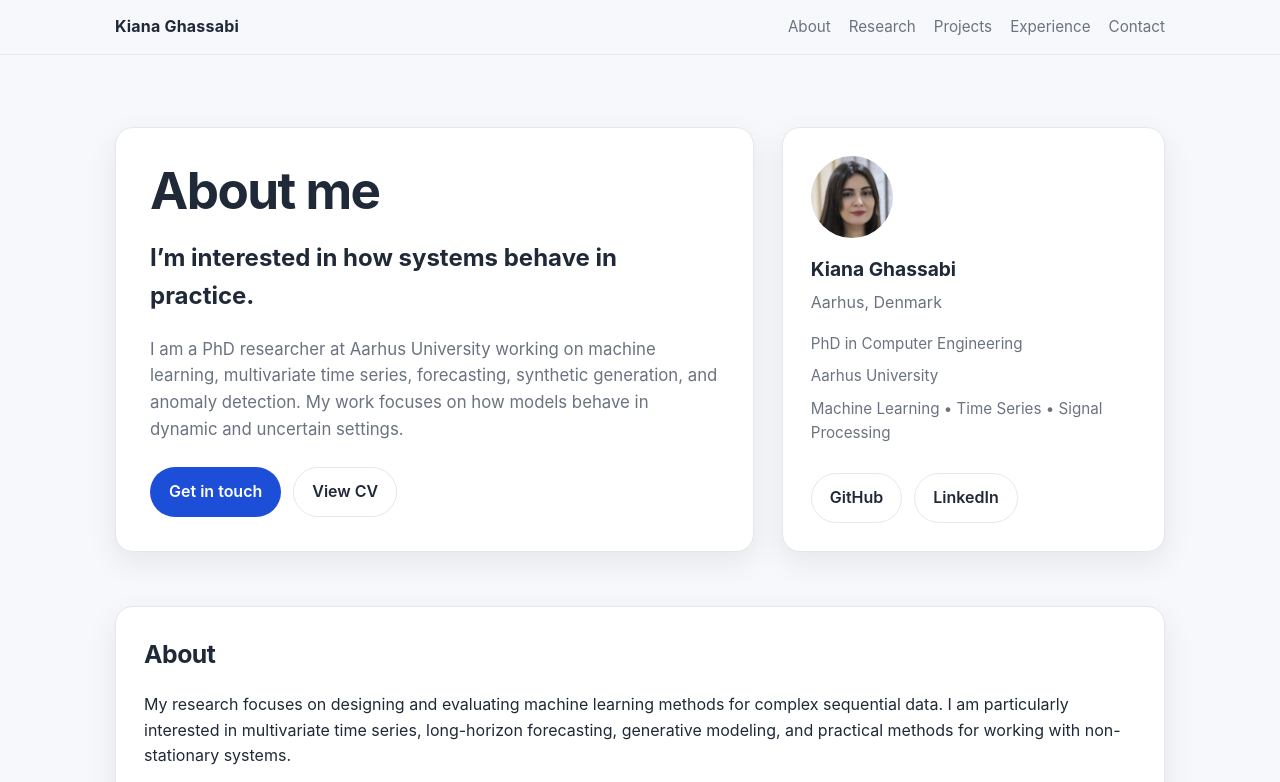
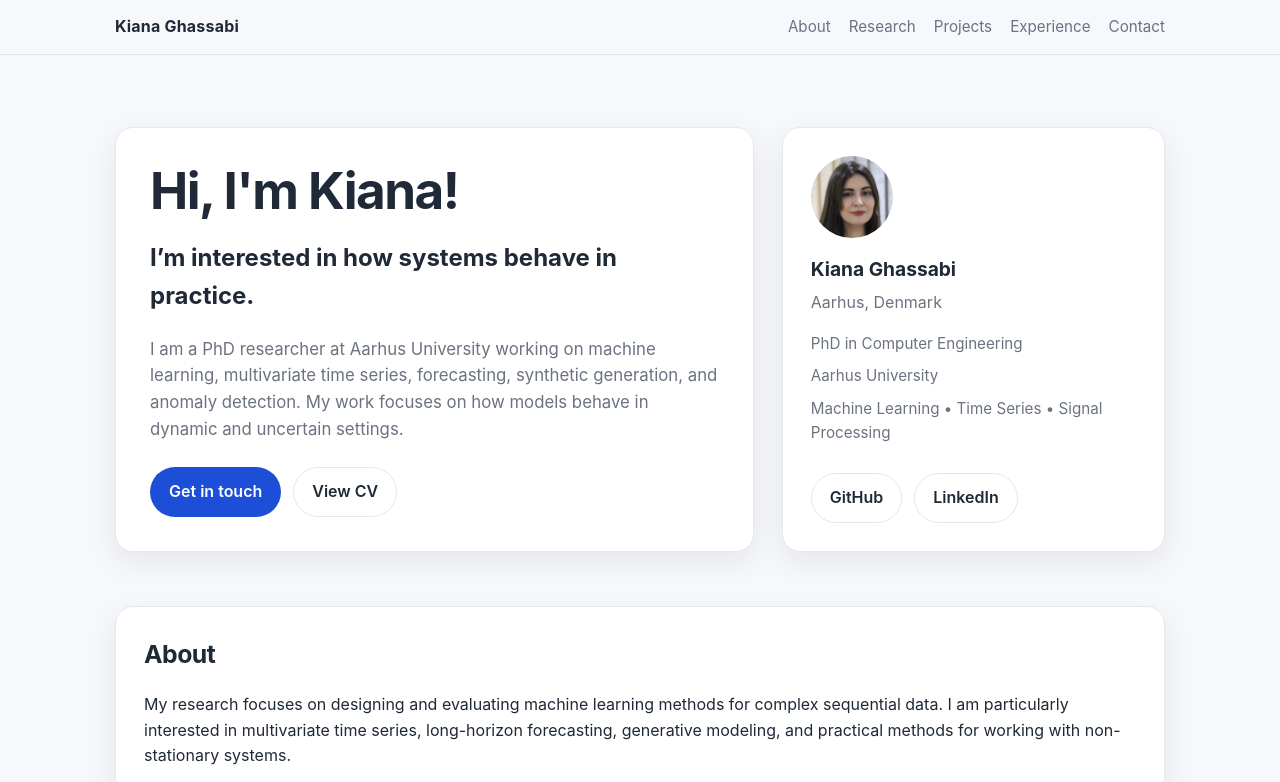
Before and after one commit to kianaghassabi/kianaghassabi.github.io, a plain HTML site: page index.html in a window 1280 px wide. Shown: the top 782 px of the page. Drawn offline with Linux system fonts and the light colour scheme.

Commit message:
Update header text in index.html

```diff
--- a/index.html
+++ b/index.html
@@ -352,7 +352,7 @@
       <div class="hero-grid">
         <div class="card hero-card">
           <!-- <div class="eyebrow">PhD Researcher • Machine Learning • Time Series</div> -->
-          <h1>About me</h1>
+          <h1>Hi, I'm Kiana!</h1>
           <h2>I’m interested in how systems behave in practice.</h2>
           <p class="lead">
             I am a PhD researcher at Aarhus University working on machine learning,
```
